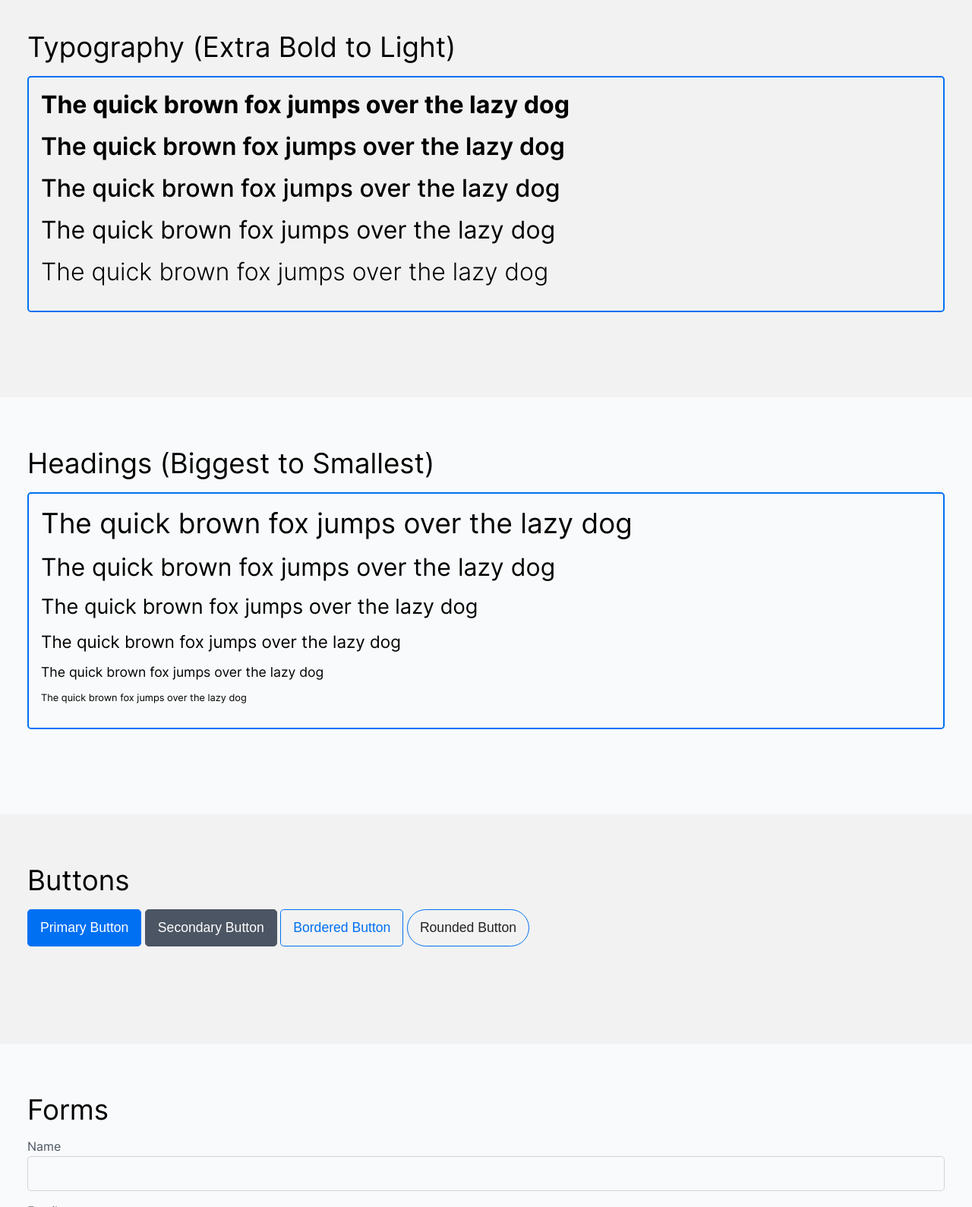
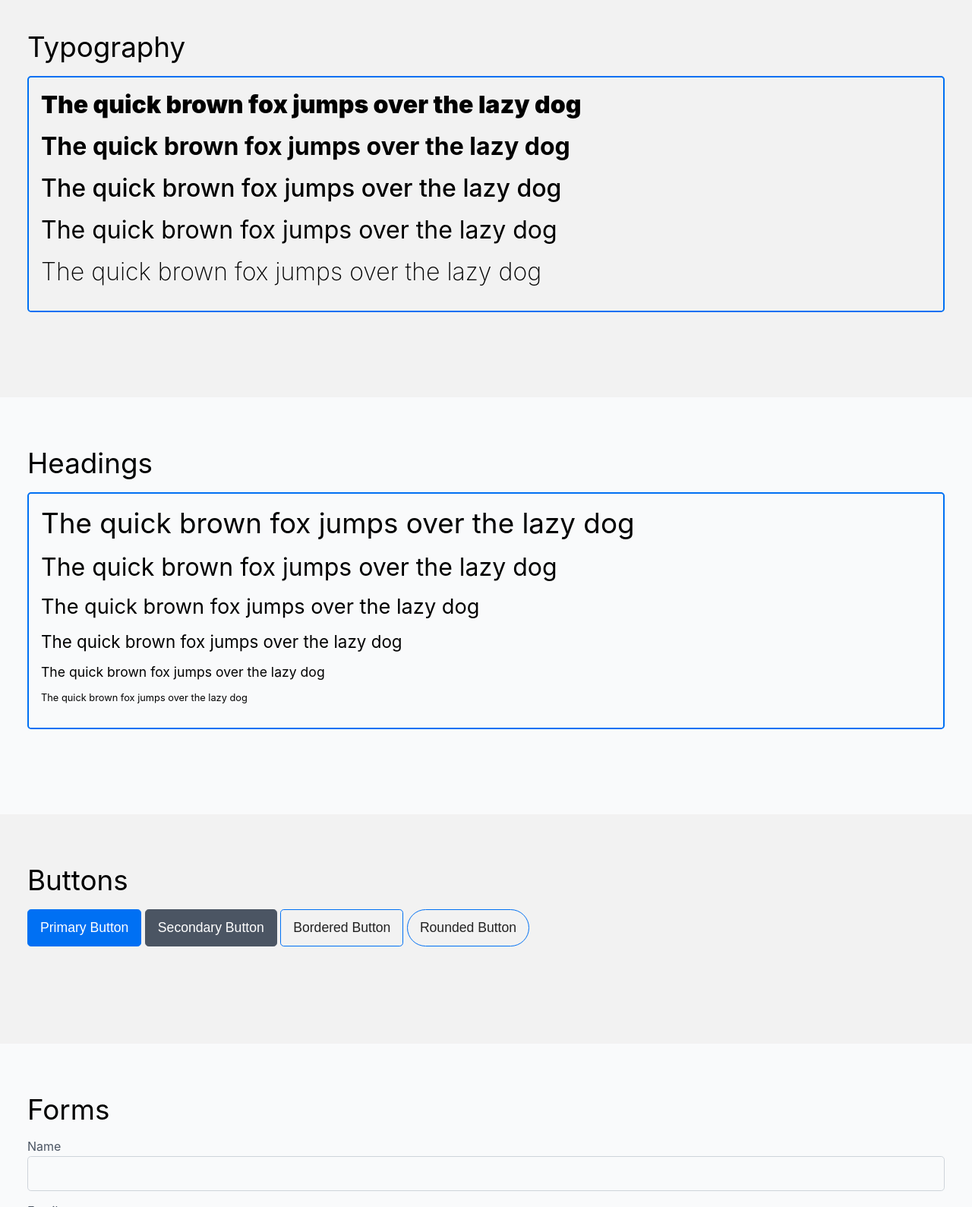
Before and after one commit to suyashpradhan/minimalist-css, a plain HTML site: page index.html in a window 1280 px wide. Shown: the part 1067-2656 px from the top of the page at 76% size. Drawn offline with Linux system fonts and the light colour scheme.

Commit message:
Style: 1.01

```diff
--- a/dist/css/base.css
+++ b/dist/css/base.css
@@ -1,30 +1,3 @@
-/* ----- Font -----*/
-
-@font-face {
-  font-family: Inter-Light;
-  src: url("../fonts/Inter-Light.ttf") format("truetype");
-}
-
-@font-face {
-  font-family: Inter-Regular;
-  src: url("../fonts/Inter-Regular.ttf") format("truetype");
-}
-
-@font-face {
-  font-family: Inter-Medium;
-  src: url("../fonts/Inter-Medium.ttf") format("truetype");
-}
-
-@font-face {
-  font-family: Inter-Bold;
-  src: url("../fonts/Inter-SemiBold.ttf") format("truetype");
-}
-
-@font-face {
-  font-family: Inter-ExtraBold;
-  src: url("../fonts/Inter-Bold.ttf") format("truetype");
-}
-
 /*-----------Global Variables-----------*/
 :root {
   --primary: #0070f3;
@@ -36,6 +9,11 @@
   --white: #fff;
   --dark: #181818;
   --off-white: #ebebeb;
+  --font-family-sans-serif: -apple-system, BlinkMacSystemFont, "Segoe UI",
+    Roboto, "Helvetica Neue", Arial, "Noto Sans", sans-serif,
+    "Apple Color Emoji", "Segoe UI Emoji", "Segoe UI Symbol", "Noto Color Emoji";
+  --font-family-monospace: SFMono-Regular, Menlo, Monaco, Consolas,
+    "Liberation Mono", "Courier New", monospace;
 }
 
 /*----------- Default Styling -----------*/
@@ -49,7 +27,7 @@ body {
   margin: 0;
   font-size: 16px; /*1rem = 16px or 100% of font*/
   background-color: var(--background-light-gray);
-  font-family: Inter-Regular;
+  font-family: var(--font-family-sans-serif);
 }
 
 h1,
@@ -288,27 +266,22 @@ button:focus {
 
 .font-weight-light {
   font-weight: 200;
-  font-family: Inter-Light;
 }
 
 .font-weight-regular {
   font-weight: 400;
-  font-family: Inter-Regular;
 }
 
 .font-weight-medium {
   font-weight: 500;
-  font-family: Inter-Medium;
 }
 
 .font-weight-bold {
   font-weight: 700;
-  font-family: Inter-Bold;
 }
 
 .font-weight-extrabold {
   font-weight: 900;
-  font-family: Inter-ExtraBold;
 }
 
 .text-left {
@@ -771,15 +744,9 @@ button:focus {
   color: var(--white);
 }
 
-.secondary-button {
-  background-color: var(--secondary);
-  border: 1px solid var(--secondary);
-  color: var(--white);
-}
-
 .bordered-button {
   border: 1px solid var(--primary);
-  color: var(--primary);
+  color: var(--text-color);
 }
 
 .rounded-button {
--- a/index.html
+++ b/index.html
@@ -17,7 +17,7 @@
                 <p class="paragraph text-center">A lightweight <strike>framework</strike> library designed and developed
                     by me for
                     someone who loves minimalistic design.<br><br>
-                    Currently v1.0
+                    Currently v1.01
 
                 </p>
                 <div class="mT-2 flex flex-justify-center">
@@ -36,7 +36,7 @@
         <div class="wrapper">
             <div class="row">
                 <div class="column-12">
-                    <h2 class="heading-2 pB-1 ">Grid System (12 Columns Using FlexBox)</h2>
+                    <h2 class="heading-2 pB-1 ">Grid System - 12 Columns</h2>
                     <p class="paragraph mB-2 text-left">12 column grid structure using Flexbox with a maximum width of
                         1240px ie(77.5rem) responsive across all devices </p>
                 </div>
@@ -92,7 +92,7 @@
         <div class="wrapper">
             <div class="row">
                 <div class="column-12">
-                    <h2 class="heading-1  pB-1 ">Typography (Extra Bold to Light)</h2>
+                    <h2 class="heading-1  pB-1 ">Typography </h2>
                 </div>
             </div>
             <div class="row mB-3">
@@ -114,7 +114,7 @@
         <div class="wrapper">
             <div class="row">
                 <div class="column-12">
-                    <h2 class="heading-1 pB-1 ">Headings (Biggest to Smallest)</h2>
+                    <h2 class="heading-1 pB-1 ">Headings</h2>
                 </div>
             </div>
             <div class="row mB-3">
```
Also changed, not shown: dist/version-doc.html (added, +23 -0 lines).
